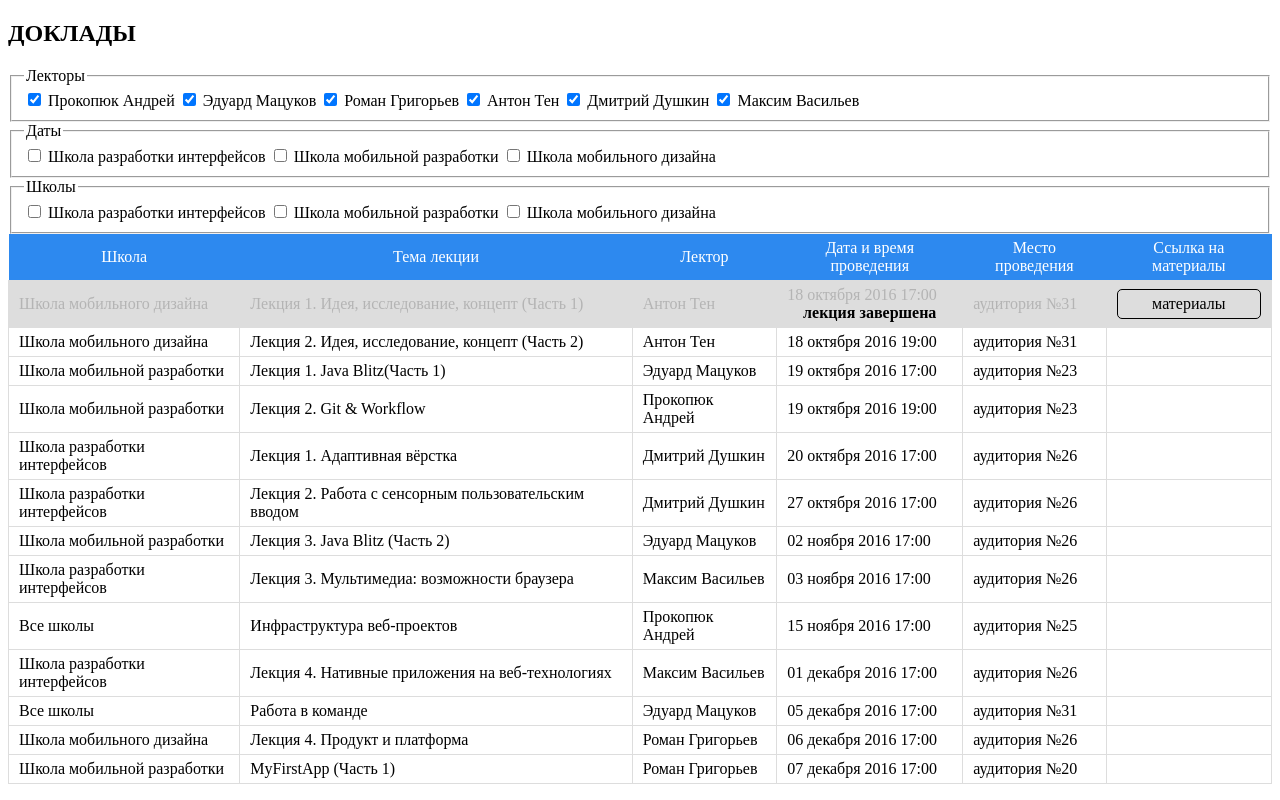
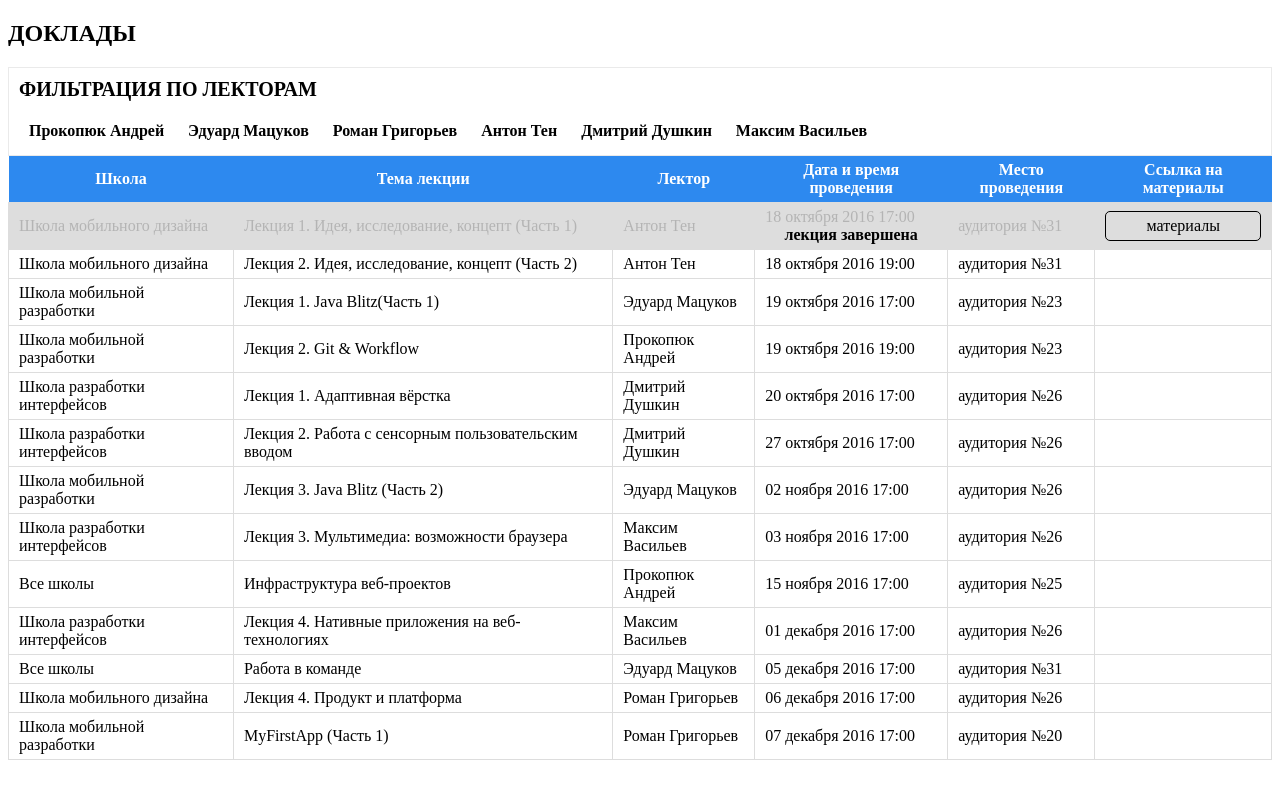
Before and after one commit to matviu/schedule, a website: page index.html in a window 1280 px wide. Drawn offline with nearby package versions, Linux system fonts and the light colour scheme; files that its build step writes are made by us from their sources.

Commit message:
подправил верстку

```diff
--- a/index.html
+++ b/index.html
@@ -17,64 +17,15 @@
     <h1 class="schedule__title">Доклады</h1>
 
     <section class="schedule__settings">
-      <fieldset class="schedule__fieldset lectors-filter">
-        <legend>Лекторы</legend>
-        <label>
-          <input type="checkbox" name="prokopyk" checked>
-          Прокопюк Андрей
-        </label>
-        <label>
-          <input type="checkbox" name="macukov" checked>
-          Эдуард Мацуков
-        </label>
-        <label>
-          <input type="checkbox" name="grigoriev" checked>
-          Роман Григорьев
-        </label>
-        <label>
-          <input type="checkbox" name="ten" checked>
-          Антон Тен
-        </label>
-        <label>
-          <input type="checkbox" name="dushkin" checked>
-          Дмитрий Душкин
-        </label>
-        <label>
-          <input type="checkbox" name="vasiliev" checked>
-          Максим Васильев
-        </label>
-      </fieldset>
-
-      <fieldset class="schedule__fieldset dates-filter">
-        <legend>Даты</legend>
-        <label>
-          <input type="checkbox" name="interface">
-          Школа разработки интерфейсов
-        </label>
-        <label>
-          <input type="checkbox" name="mobile">
-          Школа мобильной разработки
-        </label>
-        <label>
-          <input type="checkbox" name="design">
-          Школа мобильного дизайна
-        </label>
-      </fieldset>
-      <fieldset class="schedule__fieldset schools-filter">
-        <legend>Школы</legend>
-        <label>
-          <input type="checkbox" name="interface">
-          Школа разработки интерфейсов
-        </label>
-        <label>
-          <input type="checkbox" name="mobile">
-          Школа мобильной разработки
-        </label>
-        <label>
-          <input type="checkbox" name="design">
-          Школа мобильного дизайна
-        </label>
-      </fieldset>
+      <div class="lectors-filter">
+        <h2>фильтрация по лекторам</h2>
+          <span class="prokopyk">Прокопюк Андрей</span>
+          <span class="macukov">Эдуард Мацуков</span>
+          <span class="grigoriev">Роман Григорьев</span>
+          <span class="ten">Антон Тен</span>
+          <span class="dushkin">Дмитрий Душкин</span>
+          <span class="vasiliev">Максим Васильев</span>
+      </div>
     </section>
 
     <table class="schedule__table">
@@ -88,7 +39,7 @@
       </tr>
 
       <tr class="schedule__item  schedule__item--complited schedule__item--show">
-        <td class="schedule__cell schedule__cell--school">Школа мобильного дизайна</td>
+        <td class="schedule__cell schedule__cell--design-school">Школа мобильного дизайна</td>
         <td class="schedule__cell">Лекция 1. Идея, исследование, концепт (Часть 1)</td>
         <td class="schedule__cell schedule__cell--lector schedule__cell--lector-ten">
           Антон Тен<span class="lector-info">Яндекс</span>
@@ -104,7 +55,7 @@
       </tr>
 
       <tr class="schedule__item schedule__item--show">
-        <td class="schedule__cell schedule__cell--school">Школа мобильного дизайна</td>
+        <td class="schedule__cell schedule__cell--design-school">Школа мобильного дизайна</td>
         <td class="schedule__cell">Лекция 2. Идея, исследование, концепт (Часть 2)</td>
         <td class="schedule__cell schedule__cell--lector schedule__cell--lector-ten">Антон Тен<span class="lector-info">Яндекс</span></td>
         <td class="schedule__cell schedule__cell--date">
@@ -118,7 +69,7 @@
       </tr>
 
       <tr class="schedule__item schedule__item--show">
-        <td class="schedule__cell schedule__cell--school">Школа мобильной разработки</td>
+        <td class="schedule__cell schedule__cell--mobile-school">Школа мобильной разработки</td>
         <td class="schedule__cell">Лекция 1. Java Blitz(Часть 1)</td>
         <td class="schedule__cell schedule__cell--lector schedule__cell--lector-macukov">Эдуард Мацуков<span class="lector-info">Яндекс</span></td>
         <td class="schedule__cell schedule__cell--date">
@@ -132,7 +83,7 @@
       </tr>
 
       <tr class="schedule__item schedule__item--show">
-        <td class="schedule__cell  schedule__cell--school">Школа мобильной разработки</td>
+        <td class="schedule__cell  schedule__cell--mobile-school">Школа мобильной разработки</td>
         <td class="schedule__cell">Лекция 2. Git &amp; Workflow</td>
         <td class="schedule__cell schedule__cell--lector schedule__cell--lector-prokopyk">Прокопюк Андрей<span class="lector-info">Яндекс</span></td>
         <td class="schedule__cell schedule__cell--date">
@@ -146,7 +97,7 @@
       </tr>
 
       <tr class="schedule__item schedule__item--show">
-        <td class="schedule__cell schedule__cell--school">Школа разработки интерфейсов</td>
+        <td class="schedule__cell schedule__cell--interface-school">Школа разработки интерфейсов</td>
         <td class="schedule__cell">Лекция 1. Адаптивная вёрстка</td>
         <td class="schedule__cell schedule__cell--lector schedule__cell--lector-dushkin">
           Дмитрий Душкин<span class="lector-info">Яндекс</span>
@@ -162,7 +113,7 @@
       </tr>
 
       <tr class="schedule__item schedule__item--show">
-        <td class="schedule__cell schedule__cell--school">Школа разработки интерфейсов</td>
+        <td class="schedule__cell schedule__cell--interface-school">Школа разработки интерфейсов</td>
         <td class="schedule__cell">	Лекция 2. Работа с сенсорным пользовательским вводом</td>
         <td class="schedule__cell schedule__cell--lector schedule__cell--lector-dushkin">
           Дмитрий Душкин<span class="lector-info">Яндекс</span>
@@ -178,7 +129,7 @@
       </tr>
 
       <tr class="schedule__item schedule__item--show">
-        <td class="schedule__cell schedule__cell--school">Школа мобильной разработки</td>
+        <td class="schedule__cell schedule__cell--mobile-school">Школа мобильной разработки</td>
         <td class="schedule__cell">Лекция 3. Java Blitz (Часть 2)</td>
         <td class="schedule__cell schedule__cell--lector schedule__cell--lector-macukov">Эдуард Мацуков<span class="lector-info">Яндекс</span></td>
         <td class="schedule__cell schedule__cell--date">
@@ -192,7 +143,7 @@
       </tr>
 
       <tr class="schedule__item schedule__item--show">
-        <td class="schedule__cell schedule__cell--school">Школа разработки интерфейсов</td>
+        <td class="schedule__cell schedule__cell--interface-school">Школа разработки интерфейсов</td>
         <td class="schedule__cell">Лекция 3. Мультимедиа: возможности браузера</td>
         <td class="schedule__cell schedule__cell--lector schedule__cell--lector-vasiliev">
           Максим Васильев<span class="lector-info">Яндекс</span>
@@ -208,7 +159,7 @@
       </tr>
 
       <tr class="schedule__item schedule__item--show">
-        <td class="schedule__cell schedule__cell--school">Все школы</td>
+        <td class="schedule__cell schedule__cell--all-school">Все школы</td>
         <td class="schedule__cell">Инфраструктура веб-проектов</td>
         <td class="schedule__cell schedule__cell--lector schedule__cell--lector-prokopyk">Прокопюк Андрей<span class="lector-info">Яндекс</span></td>
         <td class="schedule__cell schedule__cell--date">
@@ -222,7 +173,7 @@
       </tr>
 
       <tr class="schedule__item schedule__item--show">
-        <td class="schedule__cell schedule__cell--school">Школа разработки интерфейсов</td>
+        <td class="schedule__cell schedule__cell--interface-school">Школа разработки интерфейсов</td>
         <td class="schedule__cell">Лекция 4. Нативные приложения на веб-технологиях</td>
         <td class="schedule__cell schedule__cell--lector schedule__cell--lector-vasiliev">
           Максим Васильев<span class="lector-info">Яндекс</span>
@@ -238,7 +189,7 @@
       </tr>
 
       <tr class="schedule__item schedule__item--show">
-        <td class="schedule__cell schedule__cell--school">Все школы</td>
+        <td class="schedule__cell schedule__cell--all-school">Все школы</td>
         <td class="schedule__cell">Работа в команде</td>
         <td class="schedule__cell schedule__cell--lector schedule__cell--lector-macukov">
           Эдуард Мацуков<span class="lector-info">Яндекс</span>
@@ -254,7 +205,7 @@
       </tr>
 
       <tr class="schedule__item schedule__item--show">
-        <td class="schedule__cell schedule__cell--school">Школа мобильного дизайна</td>
+        <td class="schedule__cell schedule__cell--design-school">Школа мобильного дизайна</td>
         <td class="schedule__cell">Лекция 4. Продукт и платформа</td>
         <td class="schedule__cell schedule__cell--lector schedule__cell--lector-grigoriev">
           Роман Григорьев<span class="lector-info">Яндекс</span>
@@ -270,7 +221,7 @@
       </tr>
 
       <tr class="schedule__item schedule__item--show">
-        <td class="schedule__cell schedule__cell--school">Школа мобильной разработки</td>
+        <td class="schedule__cell schedule__cell--mobile-school">Школа мобильной разработки</td>
         <td class="schedule__cell">MyFirstApp (Часть 1)</td>
         <td class="schedule__cell schedule__cell--lector schedule__cell--lector-grigoriev">
           Роман Григорьев<span class="lector-info">Яндекс</span>
--- a/sass/blocks/schedule.scss
+++ b/sass/blocks/schedule.scss
@@ -4,14 +4,18 @@
 
 .schedule__table {
   border-collapse: collapse;
+
+  width: 100%;
 }
 
 .schedule__top {
   text-align: center;
   background-color: #2d89ef;
   color: #ffffff;
+  font-weight: bold;
   & .schedule__cell {
     border: none;
+    min-height: 50px;
   }
 }
 
@@ -87,3 +91,27 @@
     color: #ffffff;
   }
 }
+
+.lectors-filter {
+  border: 1px solid #eaeaea;
+  padding: 10px;
+
+  & h2 {
+    margin-top: 0;
+    text-transform: uppercase;
+    font-size: 20px;
+  }
+
+  & span {
+    display: inline-block;
+    padding: 5px 10px;
+    cursor: pointer;
+
+    font-weight: bold;
+
+    &.disabled {
+      color: #aeaeae;
+      text-decoration: line-through;
+    }
+  }
+}
```
Also changed, not shown: js/main.js (+19 -11 lines), build/css/styles.css, build/css/styles.min.css, build/index.html, build/js/main.js.
